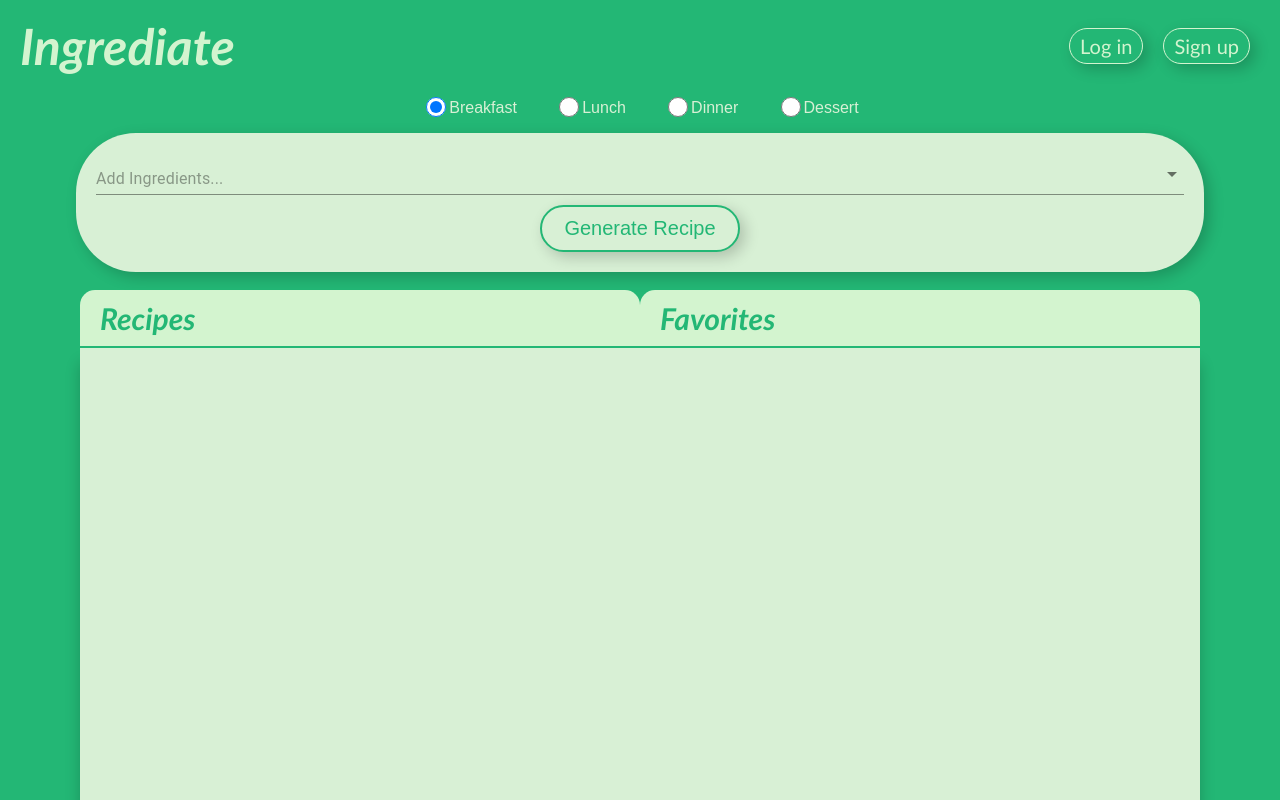
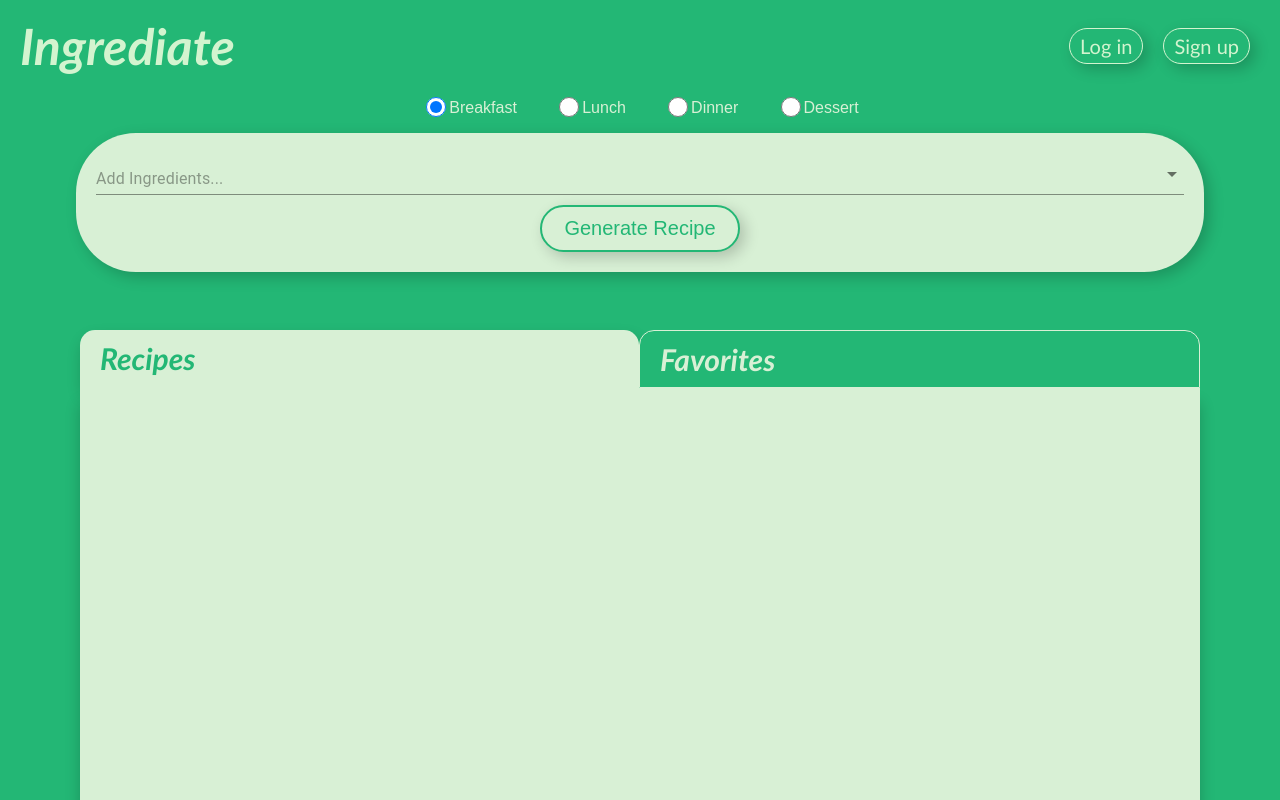
Before and after one commit to jojecameron/Ingrediate-App, a React app: page / in a window 1280 px wide. Shown: the top 800 px of the page. Built offline with nearby package versions, Linux system fonts and the light colour scheme.

Commit message:
added recipe and favorite container states

```diff
--- a/client/src/containers/RecipeContainer/RecipeContainer.scss
+++ b/client/src/containers/RecipeContainer/RecipeContainer.scss
@@ -1,11 +1,12 @@
 .containerTitle {
   display: flex;
   margin-bottom: 0px;
+  margin-top: 40px;
   width: 87.5%;
+
   h1 {
     background-color: $tertiaryGreen;
     border-radius: 15px 15px 0px 0px;
-    border-bottom: $primaryGreen 2px solid;
     color: $primaryGreen;
     font-family: $mainFont;
     font-size: 30px;
@@ -15,10 +16,29 @@
     width: 50%;
   }
   h1:hover {
-    border-bottom: 0px solid;
-    box-shadow: 1px 2px 15px rgb(217 240 213);
+    background-color: rgba(0, 0, 0, 0.2);
+    transition-duration: 100ms;
+  }
+  .active {
+    background-color: $offWhite;
+    box-shadow: 2px 8px 15px rgba(0, 0, 0, 0.2);
+    transition-duration: 100ms;
+  }
+  .active:hover {
+    background-color: $offWhite;
+  }
+  .inactive {
+    background-color: $primaryGreen;
+    border: $offWhite solid 1px;
+    color: $offWhite;
     cursor: pointer;
-    background-color: $offWhite;
+    transition-duration: 100ms;
+  }
+
+  .inactive:hover {
+    background-color: rgba(0, 0, 0, 0.2);
+    border: $offWhite solid 1px;
+    // box-shadow: 2px 2px 14px rgba(255, 255, 255, 1);
   }
 }
 
@@ -42,7 +62,6 @@
   }
 
   hr {
-    border: solid $primaryGreen 1px;
     margin: 0px;
     width: auto;
   }
--- a/client/src/containers/RecipeContainer/RecipeContainer.tsx
+++ b/client/src/containers/RecipeContainer/RecipeContainer.tsx
@@ -1,7 +1,10 @@
+import { useState } from 'react';
 import { Recipe } from '../../components';
 import { RecipeContainerProps } from '../../types';
 
 const RecipeContainer = (props: RecipeContainerProps): JSX.Element => {
+  const [favoriteMode, setFavoriteMode] = useState<boolean>(false);
+
   const { recipeList, deleteRecipe, favoriteRecipe } = props;
 
   const recipes = recipeList.map((recipe, i) => {
@@ -23,12 +26,25 @@ const RecipeContainer = (props: RecipeContainerProps): JSX.Element => {
   return (
     <>
       <div className="containerTitle">
-        <h1>
-          <em>Recipes</em>
-        </h1>
-        <h1>
-          <em>Favorites</em>
-        </h1>
+        {!favoriteMode ? (
+          <>
+            <h1 onClick={() => setFavoriteMode(false)} className="active">
+              <em>Recipes</em>
+            </h1>
+            <h1 onClick={() => setFavoriteMode(true)} className='inactive'>
+              <em>Favorites</em>
+            </h1>
+          </>
+        ) : (
+          <>
+            <h1 onClick={() => setFavoriteMode(false)} className='inactive'>
+              <em>Recipes</em>
+            </h1>
+            <h1 onClick={() => setFavoriteMode(true)} className="active">
+              <em>Favorites</em>
+            </h1>
+          </>
+        )}
       </div>
       <div className="RecipeContainer">
         <div className="recipeDisplay">{recipes}</div>
```
